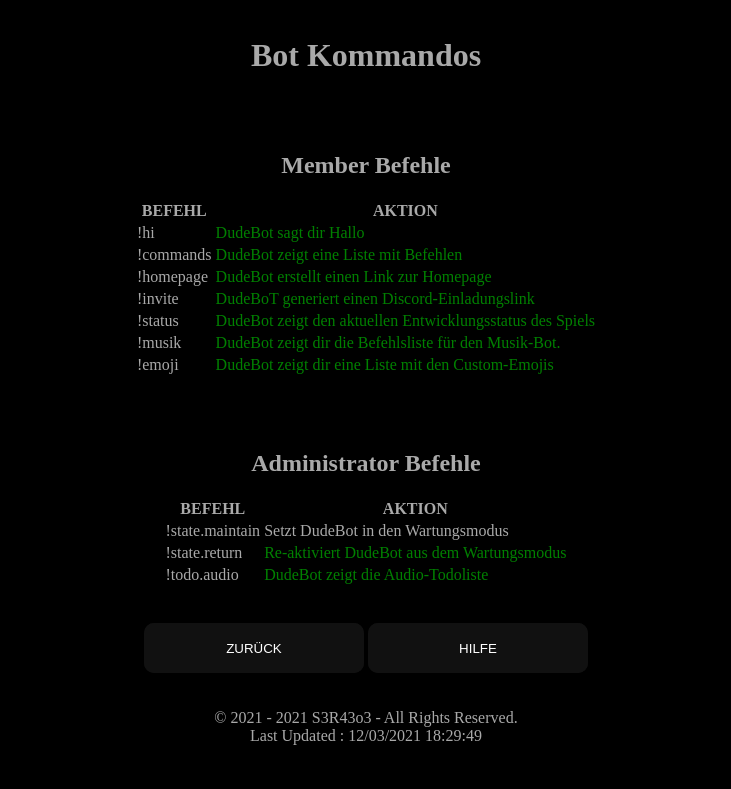
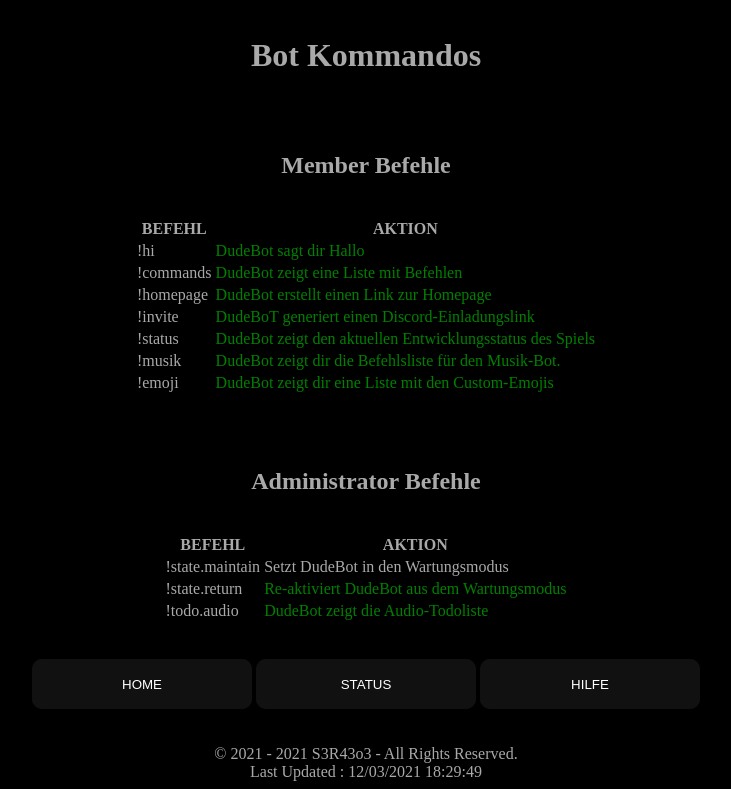
Before and after one commit to sera619/PythonDiscordBot, a Flask app: page /commands in a window 1280 px wide. Shown: the part 108-897 px from the top of the page, without its empty margins (274-1005 px from the left). Before the commit the page ends 853 px from the top, so only its background shows below. Run offline with Flask 2, Linux system fonts and the light colour scheme; some libraries are stand-ins or nearby versions.

Commit message:
update Buttons

```diff
--- a/templates/index.html
+++ b/templates/index.html
@@ -21,7 +21,7 @@
     <center>
     <div class="container">
         <h1>VERSION 0.3</h1>
-        <a href="/stats"><button class="glow-on-hover" type="button">HOME</button></a>
+        <a href="/stats"><button class="glow-on-hover" type="button">STATUS</button></a>
         <a href="/commands"><button class="glow-on-hover" type="button">BEFEHLE</button></a>
         <a href="https://github.com/sera619/PythonDiscordBot" target="_blank"><button class="glow-on-hover" type="button">HILFE</button></a>
     </div>
--- a/templates/stats.html
+++ b/templates/stats.html
@@ -54,7 +54,7 @@
     <br />
     <br>
     <div class="container">
-        <a href="/"><button class="glow-on-hover" type="button">ZURÜCK</button></a>
+        <a href="/"><button class="glow-on-hover" type="button">HOME</button></a>
         <a href="/commands"><button class="glow-on-hover" type="button">BEFEHLE</button></a>
         <a href="https://github.com/sera619/PythonDiscordBot"><button class="glow-on-hover" type="button">HILFE</button></a>
     </div>
--- a/templates/test.html
+++ b/templates/test.html
@@ -28,6 +28,7 @@
                 <th scope="col">BEFEHL</th>
                 <th scope="col">AKTION</th>
             </tr>
+            <br />
             <tr>
                 <td>!hi</td>
                 <td class="green-text">DudeBot sagt dir Hallo</td>
@@ -73,6 +74,7 @@
                 <th scope="col">BEFEHL</th>
                 <th scope="col">AKTION</th>
             </tr>
+            <br />
             <tr>
                 <td>!state.maintain</td>
                 <td>Setzt DudeBot in den Wartungsmodus</td>
@@ -91,7 +93,8 @@
     <br>
     <br />
     <div class="container">
-        <a href="/"><button class="glow-on-hover" type="button">ZURÜCK</button></a>
+        <a href="/"><button class="glow-on-hover" type="button">HOME</button></a>
+        <a href="/stats"><button class="glow-on-hover" type="button">STATUS</button></a>
         <a href="https://github.com/sera619/PythonDiscordBot" target="_blank"><button class="glow-on-hover" type="button">HILFE</button></a>
     </div>
     <br>
```
